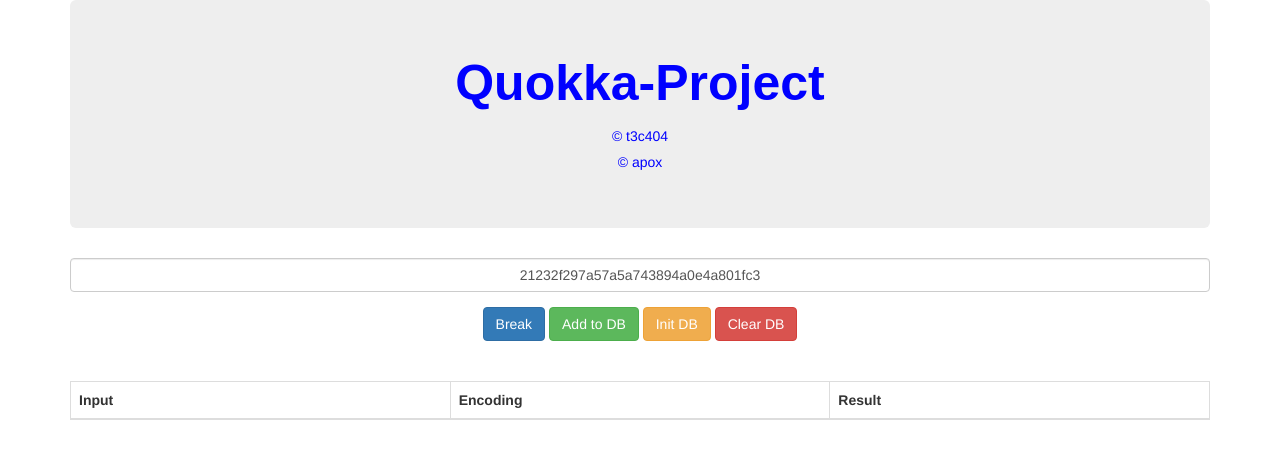
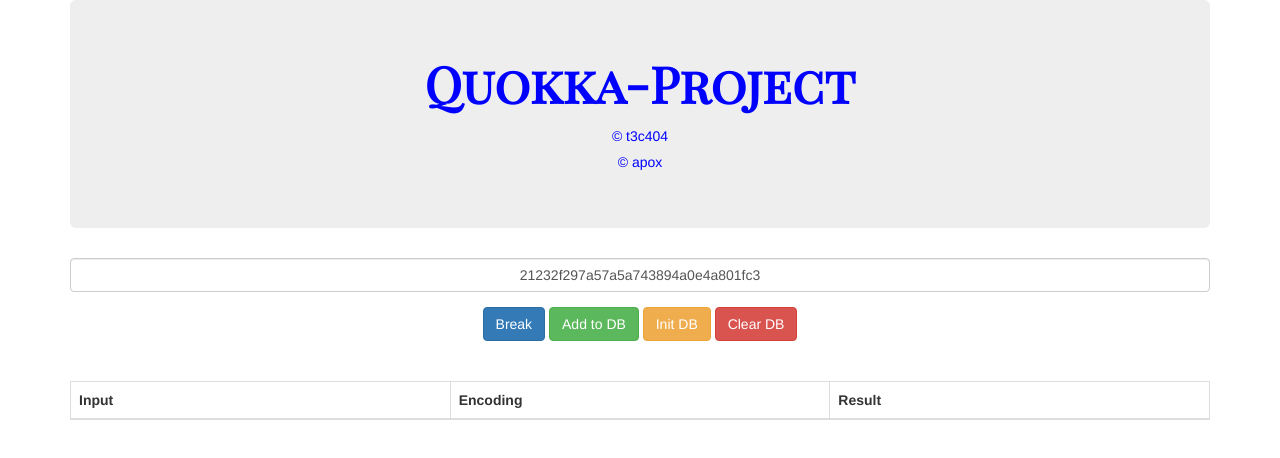
Before and after one commit to t3c404/Quokka-Project, a plain HTML site: page index.html in a window 1280 px wide. Drawn offline with nearby package versions, Linux system fonts and the light colour scheme.

Commit message:
changed fonts

```diff
--- a/css/style.css
+++ b/css/style.css
@@ -1,7 +1,7 @@
 #websiteTitel {
 	font-size: 50px;
 	font-weight: bold;
-	font-family: 'Orbitron', sans-serif;
+	font-family: 'Playfair Display SC', serif;
 	text-align: center;
 	color: blue;
 }
```
